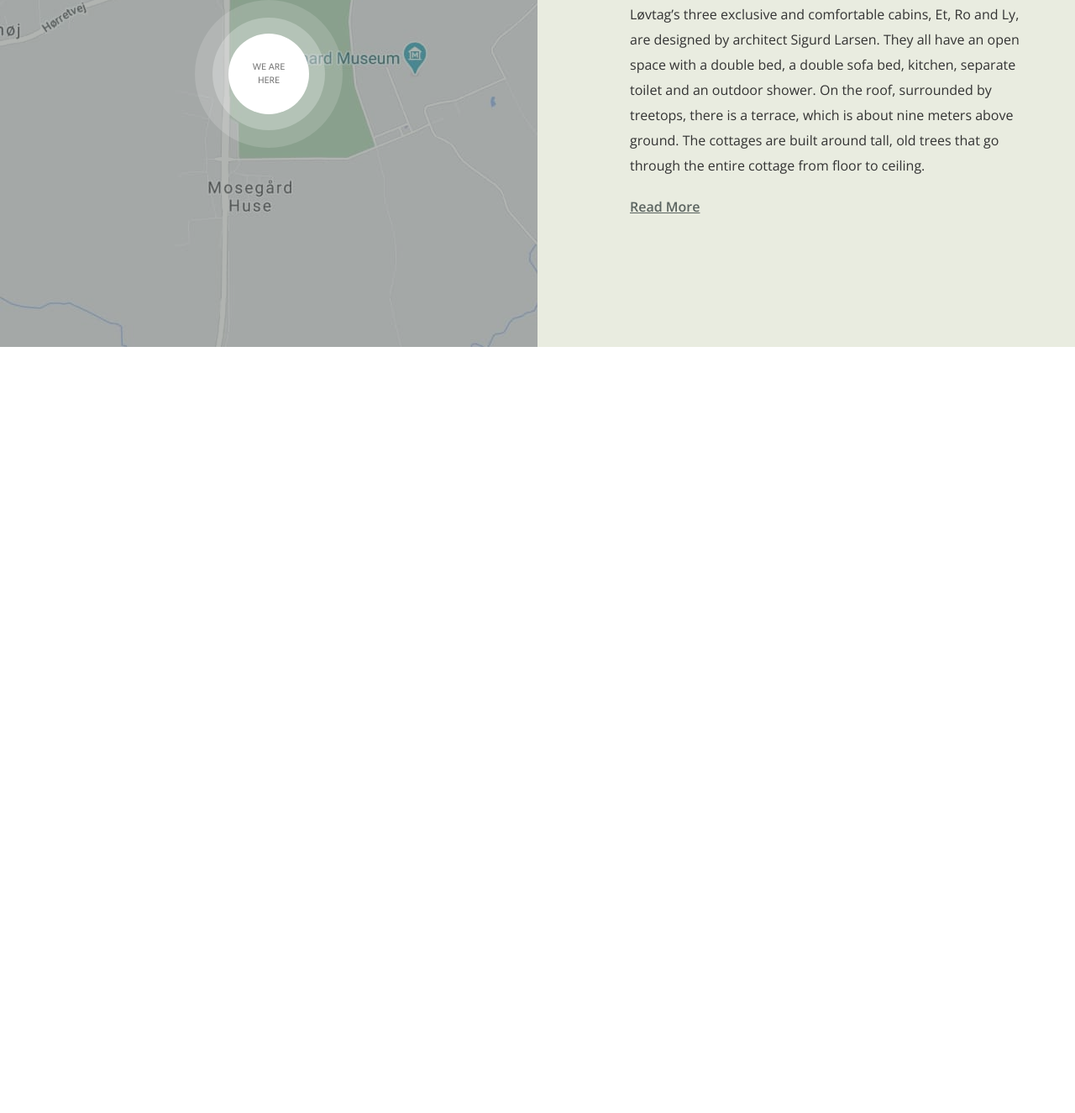
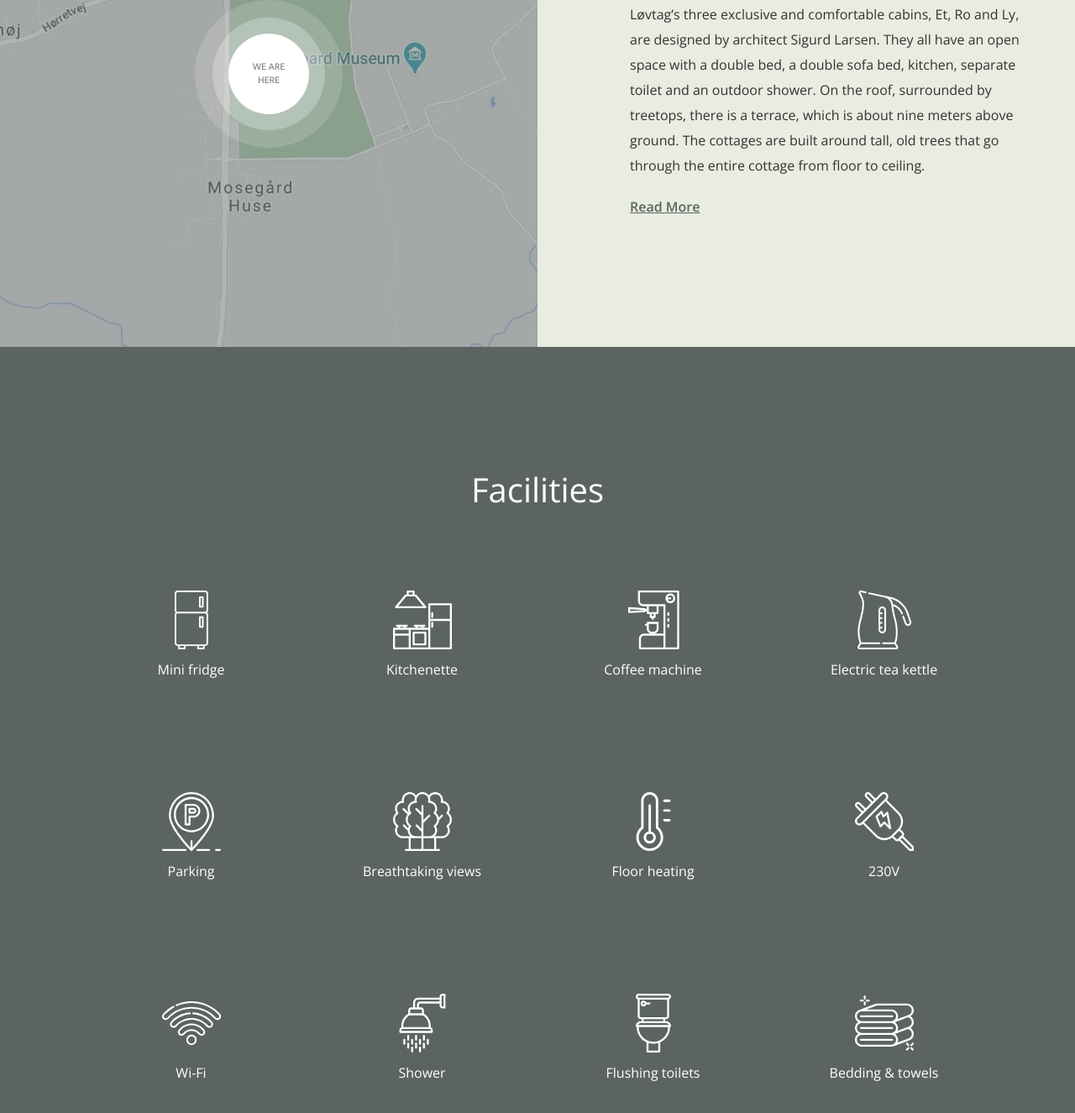
Before and after one commit to Roman-Glyshanitsya/the-glass-huts, a website built with Vite: page src/index.html in a window 1280 px wide. Shown: the part 2165-3490 px from the top of the page at 84% size. Before the commit the page ends 2578 px from the top, so only its background shows below. Built offline with nearby package versions, Linux system fonts and the light colour scheme.

Commit message:
done facilities

```diff
--- a/src/css/home-page/facilities.css
+++ b/src/css/home-page/facilities.css
@@ -1,35 +1,28 @@
 .facilities {
-    max-width: 1408px;
     height: 971px;
-    margin-left: auto;
-    margin-right: auto;
-    text-align: center;
     color: #ffffff;
     background-color: #5b6460;
 }
 
 .facilities__title {
+    font-size: 40px;
     font-weight: 300;
-    font-size: 40px;
     line-height: 1;
     text-align: center;
     padding-top: 150px;
-    padding-bottom: 100px;
+    margin-bottom: 100px;
 }
 
 .facilities__list {
     display: flex;
-    align-items: center;
+    flex-wrap: wrap;
     justify-content: center;
-    flex-wrap: wrap;
-    margin-right: -150px;
-    margin-top: -83px;
+    gap: 130px 80px;
 }
 
 .facilities__item {
-    margin-right: 150px;
-    margin-top: 83px;
-    flex-basis: calc((100% - 4 * 150px) / 4);
+    flex-basis: calc((100% - 3 * 130px) / 4);
+    text-align: center;
 }
 
 .facilities__icon {
--- a/src/index.html
+++ b/src/index.html
@@ -26,10 +26,10 @@
     <load src="partials/home-page/hero.html" />
     <load src="partials/home-page/the-cabins.html" />
     <load src="partials/home-page/location.html" />
-    <!-- <load src="partials/home-page/facilities.html" />
-    <load src="partials/home-page/more-about-us.html" />
-    <load src="partials/home-page/contacts.html" />
-    <load src="partials/common-elements/footer.html" /> -->
+    <load src="partials/home-page/facilities.html" />
+    <!-- <load src="partials/home-page/more-about-us.html" /> -->
+    <!-- <load src="partials/home-page/contacts.html" /> -->
+    <!-- <load src="partials/common-elements/footer.html" /> -->
 
     <script type="module" src="/main.js"></script>
   </body>
--- a/src/partials/home-page/facilities.html
+++ b/src/partials/home-page/facilities.html
@@ -1,77 +1,79 @@
 <section class="facilities">
+  <div class="container">
     <h2 class="facilities__title">Facilities</h2>
-  <ul class="facilities__list list">
+    <ul class="facilities__list">
       <li class="facilities__item">
         <svg class="facilities__icon">
-        <use href="./images/icons/facilities-sprite.svg#icon-fridge"></use>
+          <use href="/img/icons/facilities-sprite.svg#icon-fridge"></use>
         </svg>
-      <p>Mini fridge</p>
+        <p class="facilities__item__text">Mini fridge</p>
       </li>
       <li class="facilities__item">
         <svg class="facilities__icon">
-        <use href="./images/icons/facilities-sprite.svg#icon-kitchen"></use>
+          <use href="/img/icons/facilities-sprite.svg#icon-kitchen"></use>
         </svg>
-      <p>Kitchenette</p>
+        <p class="facilities__item__text">Kitchenette</p>
       </li>
       <li class="facilities__item">
         <svg class="facilities__icon">
-        <use href="./images/icons/facilities-sprite.svg#icon-coffee"></use>
+          <use href="/img/icons/facilities-sprite.svg#icon-coffee"></use>
         </svg>
-      <p>Coffee machine</p>
+        <p class="facilities__item__text">Coffee machine</p>
       </li>
       <li class="facilities__item">
         <svg class="facilities__icon">
-        <use href="./images/icons/facilities-sprite.svg#icon-electric-tea"></use>
+          <use href="/img/icons/facilities-sprite.svg#icon-electric-tea"></use>
         </svg>
-      <p>Electric tea kettle</p>
+        <p class="facilities__item__text">Electric tea kettle</p>
       </li>
       <li class="facilities__item">
         <svg class="facilities__icon">
-        <use href="./images/icons/facilities-sprite.svg#icon-park"></use>
+          <use href="/img/icons/facilities-sprite.svg#icon-park"></use>
         </svg>
-      <p>Parking</p>
+        <p class="facilities__item__text">Parking</p>
       </li>
       <li class="facilities__item">
         <svg class="facilities__icon">
-        <use href="./images/icons/facilities-sprite.svg#icon-trees"></use>
+          <use href="/img/icons/facilities-sprite.svg#icon-trees"></use>
         </svg>
-      <p>Breathtaking views</p>
+        <p class="facilities__item__text">Breathtaking views</p>
       </li>
       <li class="facilities__item">
         <svg class="facilities__icon">
-        <use href="./images/icons/facilities-sprite.svg#icon-temperature"></use>
+          <use href="/img/icons/facilities-sprite.svg#icon-temperature"></use>
         </svg>
-      <p>Floor heating</p>
+        <p class="facilities__item__text">Floor heating</p>
       </li>
       <li class="facilities__item">
         <svg class="facilities__icon">
-        <use href="./images/icons/facilities-sprite.svg#icon-plug"></use>
+          <use href="/img/icons/facilities-sprite.svg#icon-plug"></use>
         </svg>
-      <p>230V</p>
+        <p class="facilities__item__text">230V</p>
       </li>
       <li class="facilities__item">
         <svg class="facilities__icon">
-        <use href="./images/icons/facilities-sprite.svg#icon-wifi"></use>
+          <use href="/img/icons/facilities-sprite.svg#icon-wifi"></use>
         </svg>
-      <p>Wi-Fi</p>
+        <p class="facilities__item__text">Wi-Fi</p>
       </li>
       <li class="facilities__item">
         <svg class="facilities__icon">
-        <use href="./images/icons/facilities-sprite.svg#icon-shower"></use>
+          <use href="/img/icons/facilities-sprite.svg#icon-shower"></use>
         </svg>
-      <p>Shower</p>
+        <p class="facilities__item__text">Shower</p>
       </li>
       <li class="facilities__item">
         <svg class="facilities__icon">
-        <use href="./images/icons/facilities-sprite.svg#icon-toilet"></use>
+          <use href="/img/icons/facilities-sprite.svg#icon-toilet"></use>
         </svg>
-      <p>Flushing toilets</p>
+        <p class="facilities__item__text">Flushing toilets</p>
       </li>
       <li class="facilities__item">
         <svg class="facilities__icon">
-        <use href="./images/icons/facilities-sprite.svg#icon-towels"></use>
+          <use href="/img/icons/facilities-sprite.svg#icon-towels"></use>
         </svg>
-      <p>Bedding & towels</p>
+        <p class="facilities__item__text">Bedding & towels</p>
       </li>
     </ul>
+  </div>
 </section>
```
Lines whose indentation alone changed are shown as unchanged.
